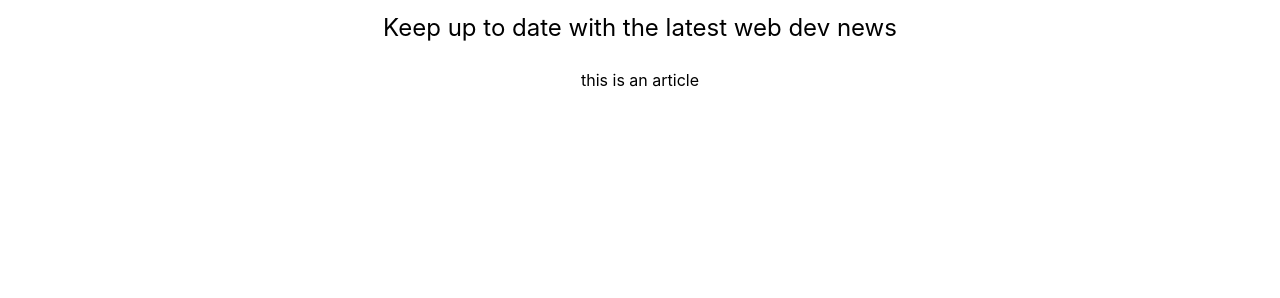
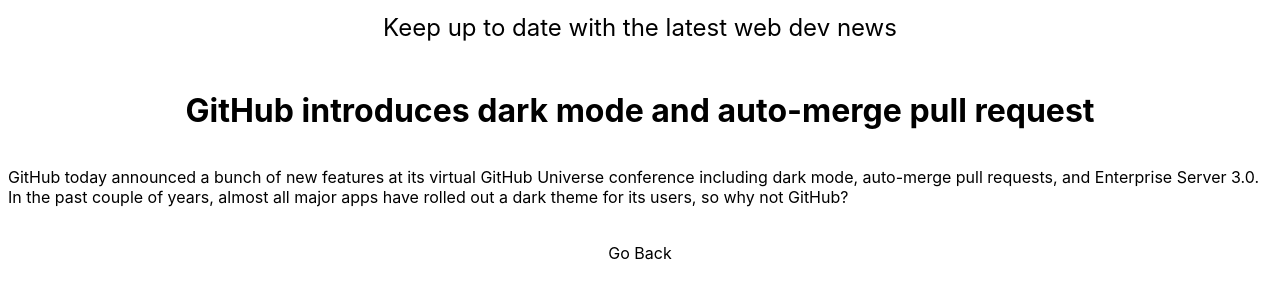
Before and after one commit to yoelmartinfornieles/next-app, a Next.js app: page /article/1 in a window 1280 px wide. Shown: the part 218-516 px from the top of the page. Built offline with nearby package versions, Linux system fonts and the light colour scheme.

Commit message:
feat: fetched data from a fakeApi

```diff
--- a/components/Nav.js
+++ b/components/Nav.js
@@ -1,5 +1,5 @@
 import navStyles from '../styles/Nav.module.css'
-import Link from 'next/Link'
+import Link from 'next/link'
 
 const Nav = () => {
 	return (
--- /dev/null
+++ b/config/index.js
@@ -0,0 +1,3 @@
+const dev = process.env.NODE_ENV !== 'production'
+
+export const server = dev ? 'http://localhost:3000' : process.env.API_URL
--- /dev/null
+++ b/data.js
@@ -0,0 +1,33 @@
+export const articles = [
+	{
+	  id: '1',
+	  title: 'GitHub introduces dark mode and auto-merge pull request',
+	  excerpt:
+		'GitHub today announced a bunch of new features at its virtual GitHub...',
+	  body:
+		'GitHub today announced a bunch of new features at its virtual GitHub Universe conference including dark mode, auto-merge pull requests, and Enterprise Server 3.0. In the past couple of years, almost all major apps have rolled out a dark theme for its users, so why not GitHub?',
+	},
+	{
+	  id: '2',
+	  title: 'What’s multi-cloud? And why should developers care?',
+	  excerpt: 'Most developers don’t care about multi-cloud. But they should...',
+	  body:
+		'Most developers don’t care about multi-cloud. But they should. Whether developers know it or not, their companies likely already have a multi-cloud environment.    Multi-cloud is a strategy where a business selects different services from different cloud providers',
+	},
+	{
+	  id: '3',
+	  title: 'Here is how to make your website more accessible',
+	  excerpt:
+		'An accessible website is one that’s optimized for all people, including those with disabilities...',
+	  body:
+		'There are many things to consider when setting up a website, and accessibility is one factor that can sometimes be overlooked. An accessible website is one that’s optimized for all people, including those with impaired vision or hearing, motor difficulties, or learning disabilities',
+	},
+	{
+	  id: '4',
+	  title: 'Why open ecosystems are the future of app development',
+	  excerpt:
+		'When app stores entered the mainstream tech culture, they exposed developers to an audience of millions...',
+	  body:
+		'We can’t get enough of our mobile apps. There were 204 billion apps downloads last year, and that number is rising in 2020.  When app stores entered the mainstream tech culture, they exposed developers to an audience of millions who were keen to adopt the innovative capabilities',
+	},
+  ]
--- a/package.json
+++ b/package.json
@@ -4,7 +4,7 @@
   "private": true,
   "scripts": {
     "dev": "next dev",
-    "build": "next build",
+    "build": "next build && next export",
     "start": "next start",
     "lint": "next lint"
   },
--- /dev/null
+++ b/pages/api/articles/[id].js
@@ -0,0 +1,11 @@
+import {articles} from '../../../data'
+
+export default function handler (req, res) {
+	const id = req.query.id
+	const filtered = articles.filter (article => article.id === id);
+	if (filtered.length > 0) {
+		res.status(200).json(filtered[0]);
+	} else {
+		res.status(404).json({message: 'Article not found'})
+	}
+}
--- /dev/null
+++ b/pages/api/articles/index.js
@@ -0,0 +1,5 @@
+import {articles} from '../../../data'
+
+export default function handler (req, res) {
+	res.status(200).json(articles)
+}
--- a/pages/api/hello.js
+++ /dev/null
@@ -1,5 +0,0 @@
-// Next.js API route support: https://nextjs.org/docs/api-routes/introduction
-
-export default function handler(req, res) {
-  res.status(200).json({ name: 'John Doe' })
-}
--- a/pages/article/[id]/index.js
+++ b/pages/article/[id]/index.js
@@ -1,10 +1,78 @@
+/* import { useRouter } from "next/router"
+ */
+import {server} from '../../../config/index'
+import Link from "next/link"
 
-const article = () => {
+const article = ({article}) => {
+/* 	const router = useRouter()
+	const {id} = router.query */
 	return (
-		<div>
-			this is an article
-		</div>
+		<>
+			<h1>{article.title}</h1>
+			<p>{article.body}</p>
+			<br />
+			<Link href='/'>Go Back</Link>
+		</>
 	)
 }
 
+export const getStaticProps = async (context) => {
+	const result = await fetch(`${server}/api/articles/${context.params.id}`)
+	const article = await result.json ()
+	return {
+		props: {
+			article
+		}
+	}
+}
+
+export const getStaticPaths = async () => {
+	const result = await fetch(`${server}/api/articles`)
+	const articles = await result.json ()
+
+	const ids = articles.map (article => article.id)
+
+	const paths = ids.map (id => ({params: {id: id.toString()}}))
+
+	return {
+		paths,
+		fallback: false
+	}
+}
+
+/* export const getServerSideProps = async (context) => {
+	const result = await fetch(`https://jsonplaceholder.typicode.com/posts/${context.params.id}`)
+	const article = await result.json ()
+	return {
+		props: {
+			article
+		}
+	}
+} */
+
+/* export const getStaticProps = async (context) => {
+	const result = await fetch(`https://jsonplaceholder.typicode.com/posts/${context.params.id}`)
+	const article = await result.json ()
+	return {
+		props: {
+			article
+		}
+	}
+}
+
+export const getStaticPaths = async () => {
+	const result = await fetch(`https://jsonplaceholder.typicode.com/posts`)
+	const articles = await result.json ()
+
+	const ids = articles.map (article => article.id)
+
+	const paths = ids.map (id => ({params: {id: id.toString()}}))
+
+	return {
+		paths,
+		fallback: false
+	}
+} */
+
+
 export default article
```
Also changed, not shown: pages/index.js (+13 -1 lines), styles/Article.module.css (line endings or trailing spaces).
